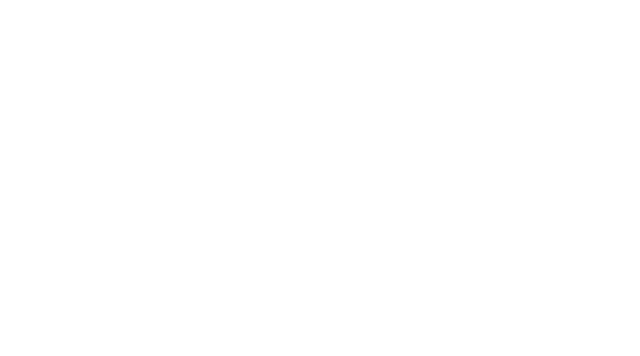
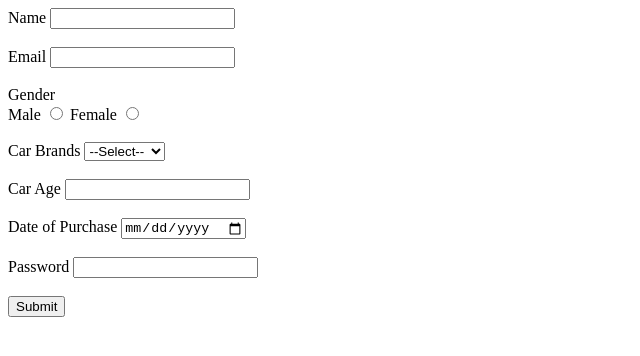
Before and after one commit to acciojob/car-insurance-form-rohitdarunkar, a website: page main.html in a window 1280 px wide. Shown: the whole page, without its empty margins (0-640 px from the left). Drawn offline with Linux system fonts and the light colour scheme.

Commit message:
created a submission

```diff
--- a/main.html
+++ b/main.html
@@ -7,6 +7,57 @@
 </head>
 
 <body>
+	<form method="post">
+
+
+  <label for="name">Name</label>
+  <input type="text" id="name" name="name" required />
+  <br /><br />
+
+
+  <label for="email">Email</label>
+  <input type="email" id="email" name="email" required />
+  <br /><br />
+
+
+  <label>Gender</label><br />
+  <label for="male">Male</label>
+  <input type="radio" id="male" name="gender" value="male" required />
+
+  <label for="female">Female</label>
+  <input type="radio" id="female" name="gender" value="female" required />
+  <br /><br />
+
+
+  <label for="cars">Car Brands</label>
+  <select id="cars" name="cars">
+    <option value="">--Select--</option>
+    <option value="BMW">BMW</option>
+    <option value="Audi">Audi</option>
+    <option value="Mercedez">Mercedez</option>
+  </select>
+  <br /><br />
+
+
+  <label for="carage">Car Age</label>
+  <input type="number" id="carage" name="carage" required />
+  <br /><br />
+
+
+  <label for="dop">Date of Purchase</label>
+  <input type="date" id="dop" name="dop" required />
+  <br /><br />
+
+
+  <label for="password">Password</label>
+  <input type="password" id="password" name="password" required />
+  <br /><br />
+
+
+  <button type="submit">Submit</button>
+
+</form>
+
 	<!-- the entire body must be written by student -->
     <script type="text/javascript" src="./script.js">
 </script>
```
